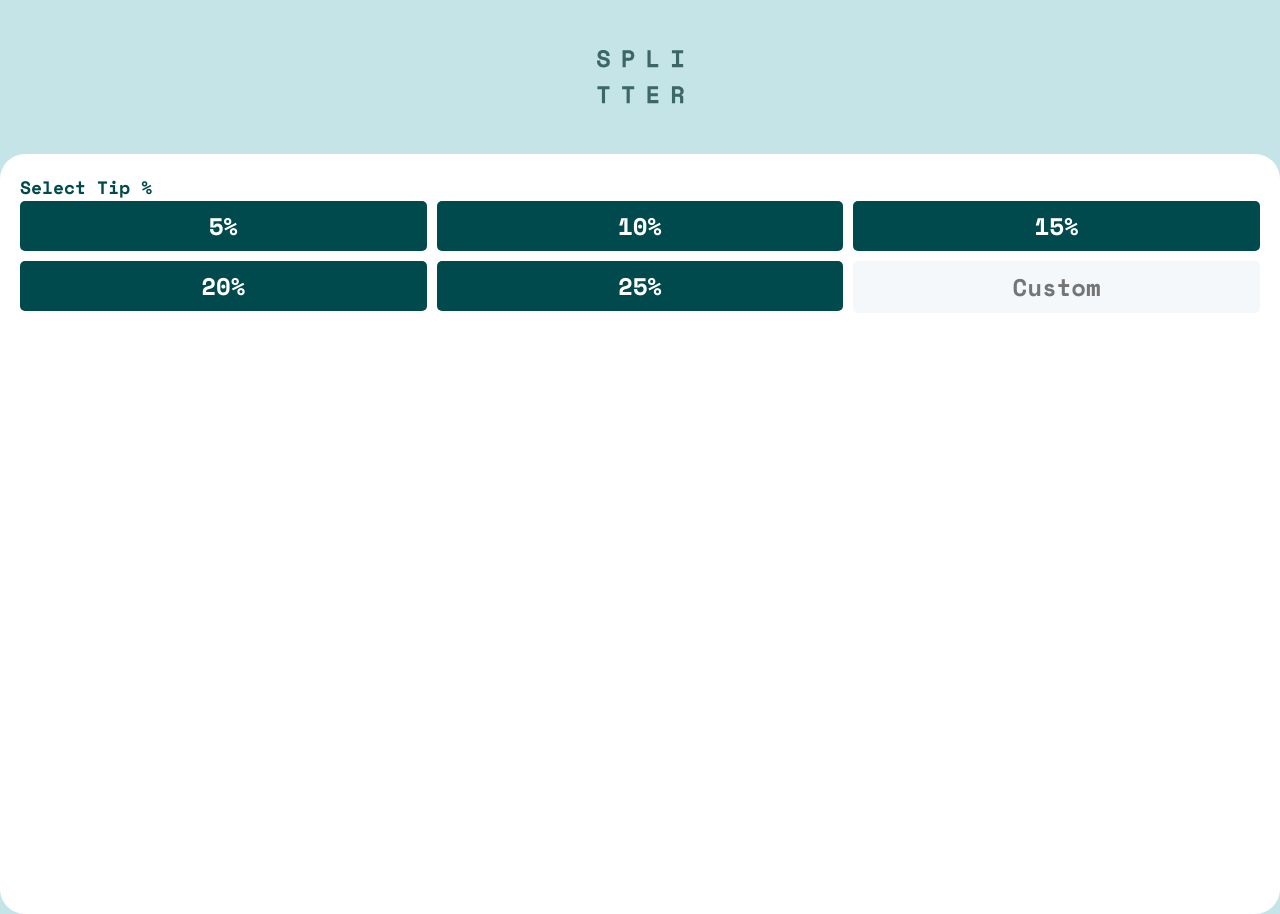
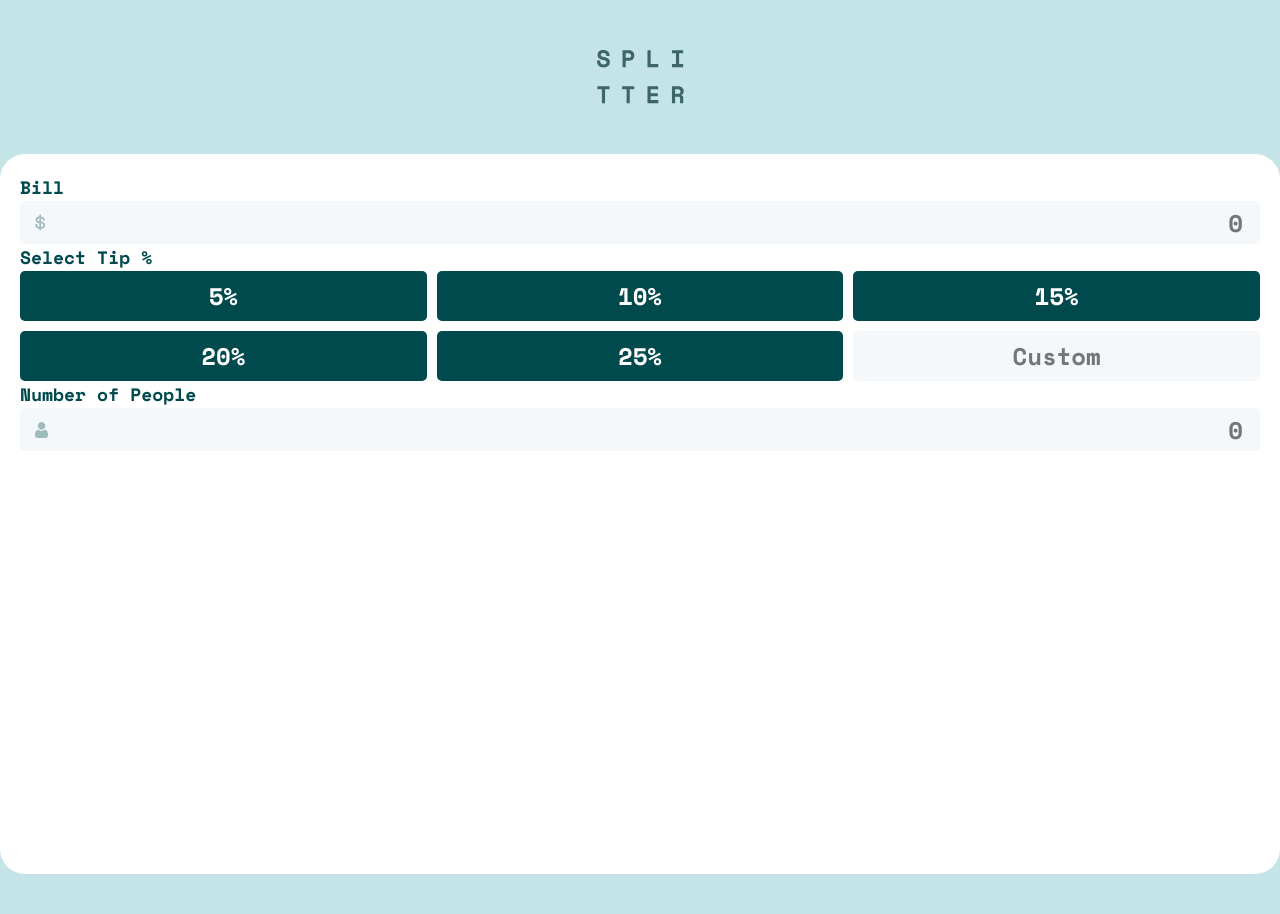
Before and after one commit to B33th0v3n960/tip-calcuator, a React (Vite) app: page / in a window 1280 px wide. After the commit the page ends 874 px from the top, so only its background shows below. Built offline with nearby package versions, Linux system fonts and the light colour scheme.

Commit message:
Finished input fields

```diff
--- a/src/components/App.jsx
+++ b/src/components/App.jsx
@@ -1,6 +1,8 @@
 import '../css/App.css'
 import logo from '../assets/logo.svg'
-import { InputGroup, TipPercentage } from './Input'
+import dollar from '../assets/icon-dollar.svg'
+import person from '../assets/icon-person.svg'
+import { FormGroup, TipPercentage, InputGroup } from './Input'
 
 export default function App() {
   return (
@@ -14,7 +16,9 @@ export default function App() {
 function Main() {
   return (
     <div className='main-card'>
-      <InputGroup message='Select Tip %' Component={TipPercentage} />
+      <FormGroup message='Bill' icon={dollar} />
+      <TipPercentage />
+      <FormGroup message='Number of People' icon={person} />
     </div>
   )
 }
--- a/src/components/Input.jsx
+++ b/src/components/Input.jsx
@@ -1,37 +1,61 @@
 import '../css/Input.css'
 
-export function PercentageBtn({ value }) {
-  return <button className='value'>{value}%</button>
+function PercentageBtn({ value }) {
+  return (
+    <button className='input-reset percentage__btn percentage__btn--dark'>
+      {value}%
+    </button>
+  )
 }
 
-export function CustomPercentage() {
+function CustomPercentage() {
   return (
     <input
-      className='custom-percentage-input'
+      className='input-reset percentage__btn percentage__btn--light'
       type='number'
       placeholder='Custom'
     />
   )
 }
 
+export function InputGroup({ icon }) {
+  return (
+    <div className='input-box'>
+      <img src={icon} alt='dollar' />
+      <input
+        type='number'
+        placeholder='0'
+        className='input-reset input-box__input'
+      />
+    </div>
+  )
+}
+
 export function TipPercentage() {
   return (
-    <div className='tip-percentage'>
+    <>
+      <label htmlFor='input' className='label'>
+        Select Tip %
+      </label>
+      <form className='percentage__form'>
         <PercentageBtn value='5' />
         <PercentageBtn value='10' />
         <PercentageBtn value='15' />
         <PercentageBtn value='20' />
         <PercentageBtn value='25' />
         <CustomPercentage />
-    </div>
+      </form>
+    </>
   )
 }
 
-export function InputGroup({ message, Component }) {
+export function FormGroup({ message, icon }) {
   return (
-    <div>
-      <label htmlFor="input" className='label'>{message}</label>
-      <Component />
-    </div>
+    <>
+      <label htmlFor='input' className='label'>
+        {message}
+      </label>
+      <InputGroup icon={icon} />
+    </>
   )
 }
--- a/src/css/Input.css
+++ b/src/css/Input.css
@@ -1,47 +1,65 @@
-.value {
+.input-reset {
   border: none;
+}
+
+.percentage__btn {
+  min-width: 100px;
+  height: 50px;
   border-radius: 5px;
 
-  font-size: var(--input-fsz);
-  font-family: inherit;
-  font-weight: 600;
-  color: white;
-
-  min-width: 100px;
-  height: 50px;
-  background-color: #00494d;
-}
-
-.custom-percentage-input {
-  display: inline-block;
-  min-width: 100px;
-  height: 50px;
-  background-color: #f4f8fb;
-
-  border: none;
-  border-radius: 5px;
-
-  color: #00494d;
-  text-align: center;
   font-family: inherit;
   font-size: var(--input-fsz);
   font-weight: 600;
+  text-align: center;
+}
+
+.percentage__btn--dark {
+  background-color: var(--dark-green);
+  color: white;
+}
+
+.percentage__btn--light {
+  background-color: var(--light-gray);
+  color: var(--dark-green);
 }
 
 .label {
   font-size: 1.8rem;
   font-weight: 600;
-  color: #00494d;
+  color: var(--dark-green);
 }
 
-.tip-percentage {
+.input-box {
+  padding: 2.5px 15px;
+  border-radius: 5px;
+  background-color: var(--light-gray);
+
+  display: grid;
+  grid-template-columns: 1fr 5fr;
+  align-items: center;
+}
+
+.input-box__input {
+  height: 100%;
+  width: 100%;
+
+  font: inherit;
+  font-size: var(--input-fsz);
+  font-weight: 600;
+  color: var(--dark-green);
+
+  text-align: right;
+  background-color: var(--light-gray);
+}
+
+.percentage__form {
   display: grid;
   grid-template-columns: repeat(2, 1fr);
   gap: 10px;
 }
 
 @media (min-width: 700px) {
-  .tip-percentage {
+  .percentage__form {
     grid-template-columns: repeat(3, 1fr);
   }
 }
--- a/src/css/index.css
+++ b/src/css/index.css
@@ -1,4 +1,8 @@
 @import url('https://fonts.googleapis.com/css2?family=Space+Mono:ital,wght@0,400;0,700;1,400;1,700&display=swap');
+
+* {
+  box-sizing: border-box;
+}
 
 :root {
   background-color: #c5e4e7;
@@ -17,6 +21,12 @@
   /* variables */
   --title-fsz: 6rem;
   --input-fsz: 2.4rem;
+
+  --dark-green: #00494d;
+  --green-cyan: #26c0ab;
+  --light-gray: #f4f8fb;
+  --cyan-gray: #9ebbbd;
+  --bg-cyan: #c5e4e7;
 }
 
 /* Removes the arrow for number input */
```
Lines whose indentation alone changed are shown as unchanged.
